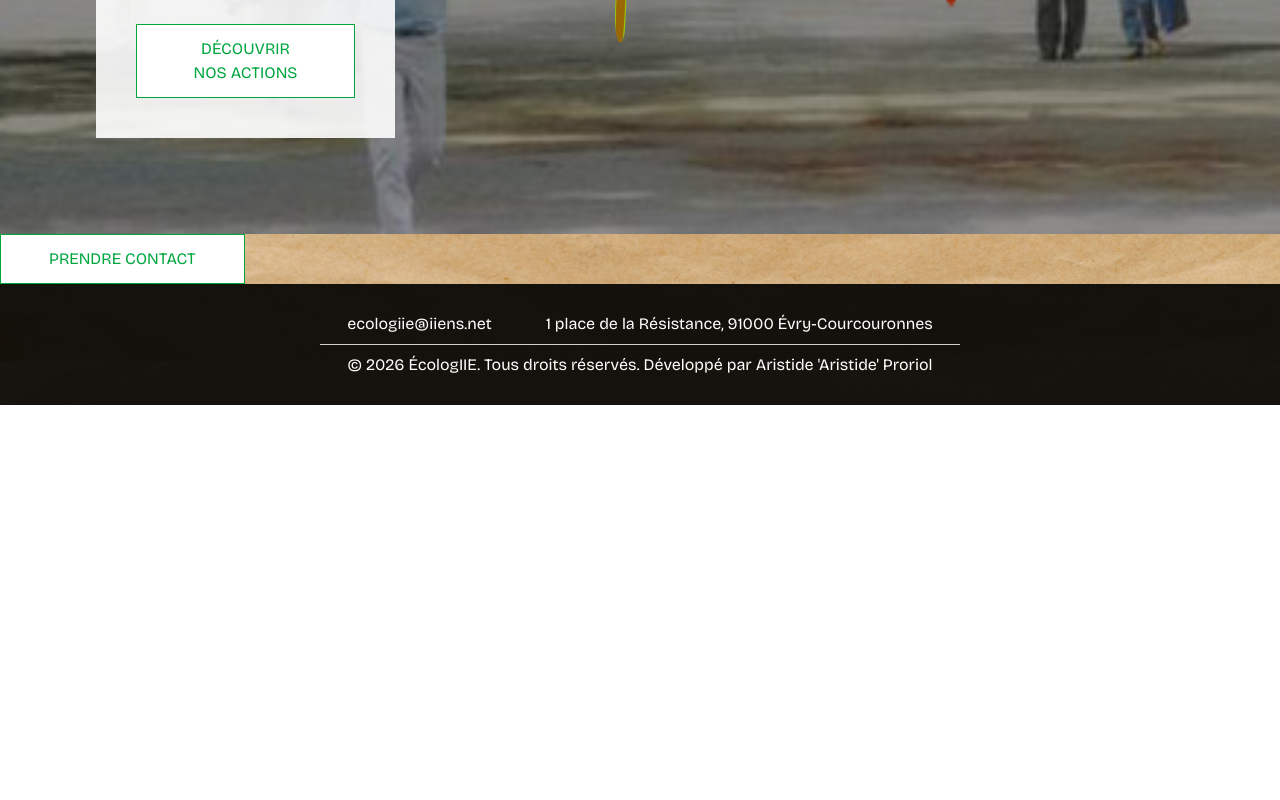
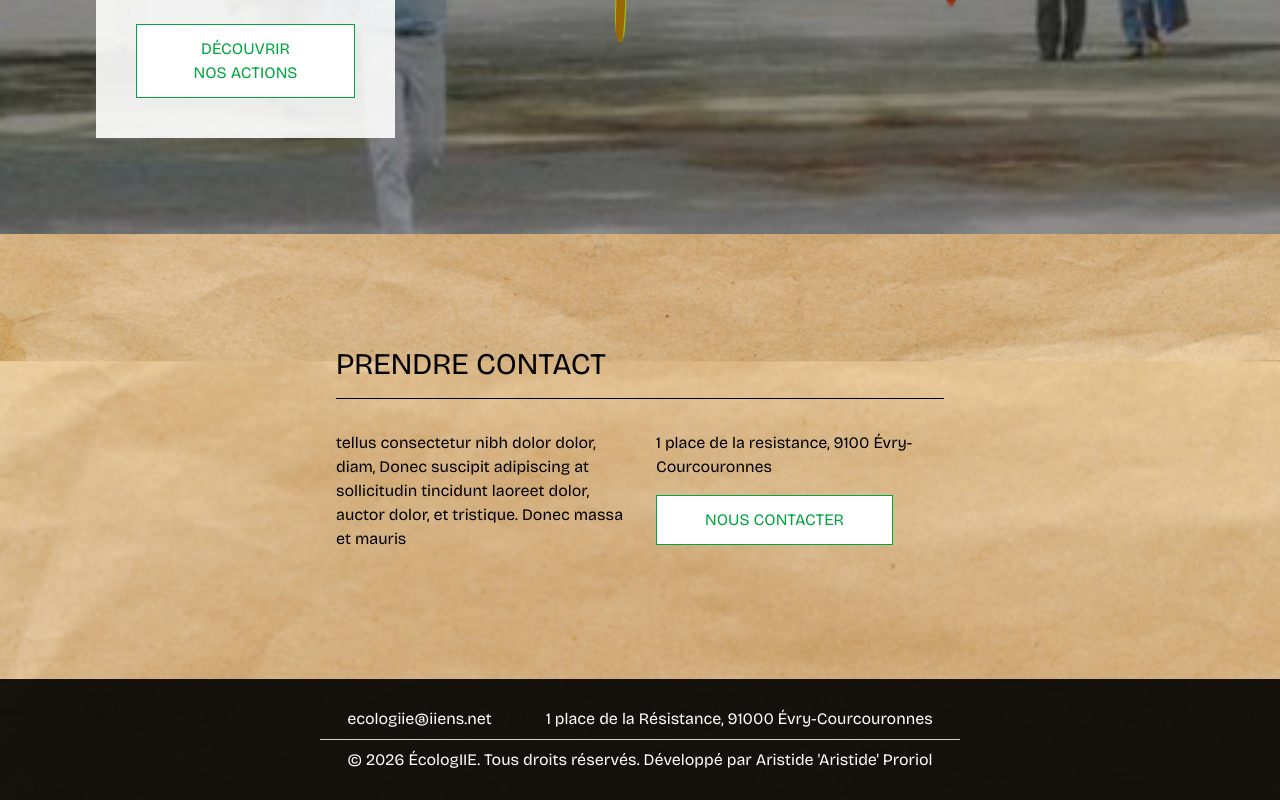
Before and after one commit to AristideExe/site-web-ecologiie, a React (Vite) app: page / in a window 1280 px wide. Shown: the part 1259-2059 px from the top of the page. Before the commit the page ends 1664 px from the top, so only its background shows below. Built offline with nearby package versions, Linux system fonts and the light colour scheme.

Commit message:
feat: add contact page

```diff
--- a/src/components/Contact/Contact.jsx
+++ b/src/components/Contact/Contact.jsx
@@ -2,12 +2,19 @@ import GreenButton from "../GreenButton/GreenButton.jsx";
 import {Link} from "react-router";
 
 const Contact = () => (
-    <div>
-        <Link to="mailto:ecologiie@iiens.net" target="_blank">
-            <GreenButton>
-                <p className="uppercase">Prendre contact</p>
-            </GreenButton>
-        </Link>
+    <div className="px-4 md:w-1/2 py-24 mx-auto">
+        <h1 className="uppercase font-extrabold text-3xl border-b border-black py-4">Prendre contact</h1>
+        <div className="flex py-8 gap-8 align-middle flex-col md:flex-row">
+            <p className="flex-1/2">tellus consectetur nibh dolor dolor, diam, Donec suscipit adipiscing at sollicitudin tincidunt laoreet dolor, auctor dolor, et tristique. Donec massa et mauris </p>
+            <div className="flex-1/2 flex flex-col gap-4">
+                <p>1 place de la resistance, 9100 Évry-Courcouronnes</p>
+                <Link to="mailto:ecologiie@iiens.net" target="_blank">
+                    <GreenButton>
+                        <p className="uppercase">Nous contacter</p>
+                    </GreenButton>
+                </Link>
+            </div>
+        </div>
     </div>
 );
 
--- a/src/components/GreenButton/GreenButton.jsx
+++ b/src/components/GreenButton/GreenButton.jsx
@@ -1,7 +1,7 @@
 import PropTypes from "prop-types";
 
 const GreenButton = ({ children }) => (
-    <button className="relative px-12 py-3 bg-white border border-green-600 text-green-600 font-medium overflow-hidden transition-colors duration-300 hover:text-white group cursor-pointer font-extrabold">
+    <button className="relative px-12 py-3 bg-white border border-green-600 text-green-600 overflow-hidden transition-colors duration-300 hover:text-white group cursor-pointer font-extrabold">
         <span className="relative z-10">{children}</span>
         <span className="absolute bottom-0 left-0 w-full h-0 bg-green-600 transition-all duration-500 ease-out group-hover:h-full"></span>
     </button>
```
